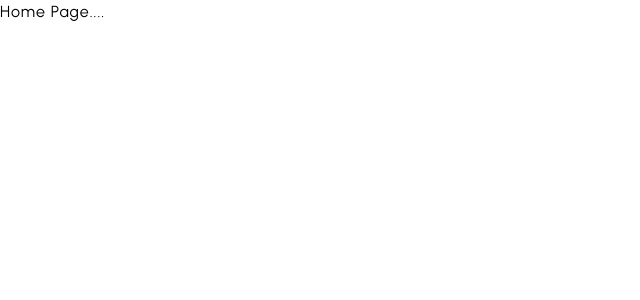
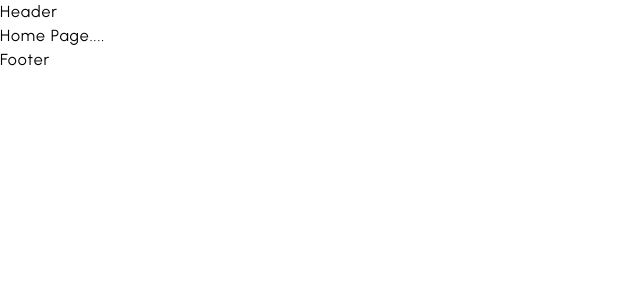
Before and after one commit to yasinarafat9/online-shoe-store-next-js, a Next.js app: page / in a window 1280 px wide. Shown: the top 300 px of the page, without its empty margins (0-640 px from the left). Built offline with nearby package versions, Linux system fonts and the light colour scheme.

Commit message:
Header and footer jsx created in compnents folder

```diff
--- /dev/null
+++ b/components/Footer.jsx
@@ -0,0 +1,7 @@
+import React from "react";
+
+const Footer = () => {
+  return <div>Footer</div>;
+};
+
+export default Footer;
--- /dev/null
+++ b/components/Header.jsx
@@ -0,0 +1,11 @@
+import React from "react";
+
+const Header = () => {
+  return (
+    <div>
+      <div className="text-red-600">Header</div>
+    </div>
+  );
+};
+
+export default Header;
--- a/pages/_app.js
+++ b/pages/_app.js
@@ -1,3 +1,5 @@
+import Footer from "@/components/Footer";
+import Header from "@/components/Header";
 import "@/styles/globals.css";
 import Head from "next/head";
 
@@ -27,7 +29,10 @@ export default function App({ Component, pageProps }) {
         />
       </Head>
 
+
+      <Header></Header>
       <Component {...pageProps} />
+      <Footer></Footer>
     </>
 
   )
```
